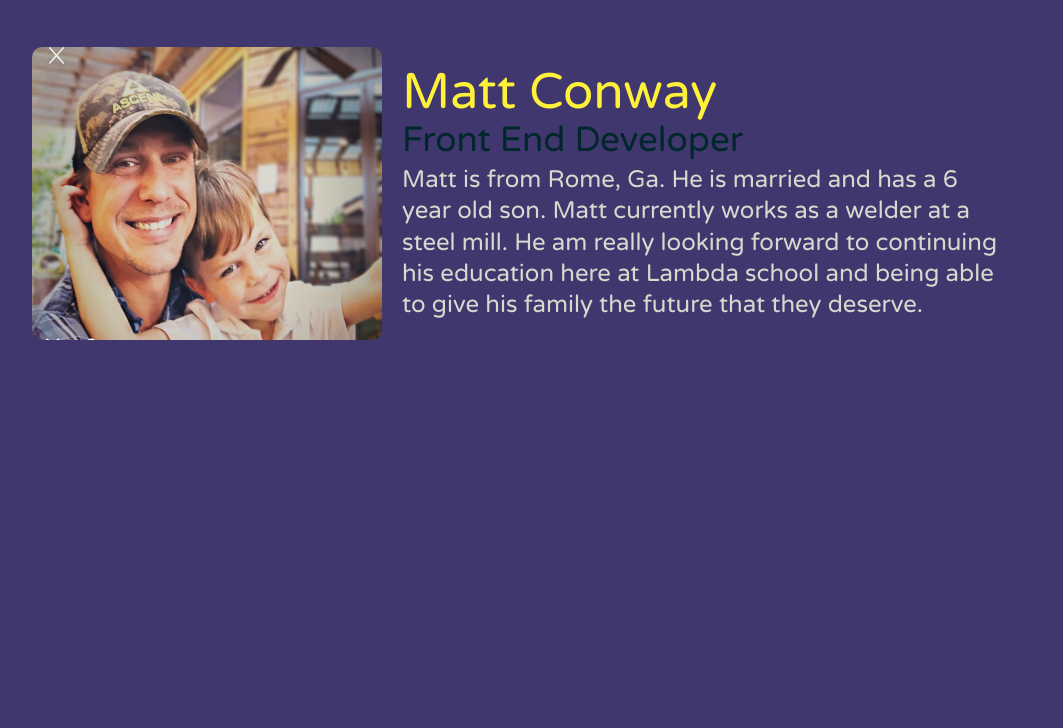
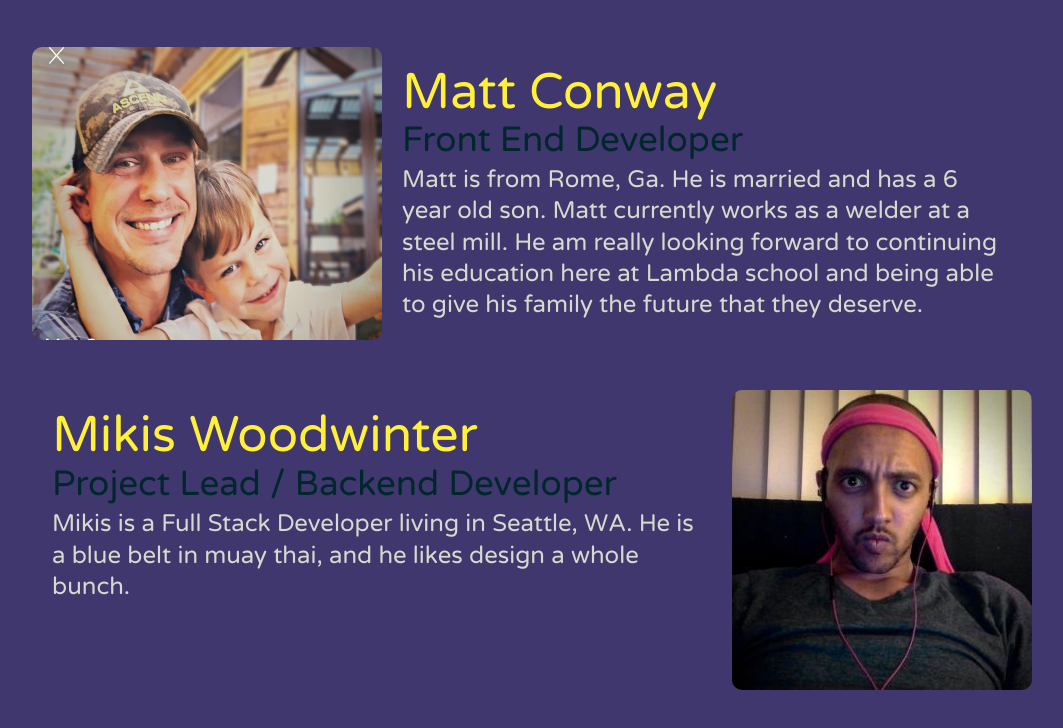
Before and after one commit to snoozzze-team/landing-page, a plain HTML site: page meet.html in a window 1280 px wide. Shown: the part 2290-3018 px from the top of the page, without its empty margins (108-1171 px from the left). Before the commit the page ends 2680 px from the top, so only its background shows below. Drawn offline with Linux system fonts and the light colour scheme.

Commit message:
added mikis to meet

```diff
--- a/meet.html
+++ b/meet.html
@@ -74,5 +74,14 @@
           </div>
         </div>
 
+        <div class="left-content">
+          <img class="content-img" src="imgs/mikis.jpeg">
+          <div class="content">
+          <h3 class="name">Mikis Woodwinter</h3>
+          <h4 class="title">Project Lead / Backend Developer</h3>
+          <p class="about">Mikis is a Full Stack Developer living in Seattle, WA. He is a blue belt in muay thai, and he likes design a whole bunch.</p>
+        </div>
+        </div>
+
       </div>
 </body>
```
Also changed, not shown: imgs/mikis.jpeg (added).
